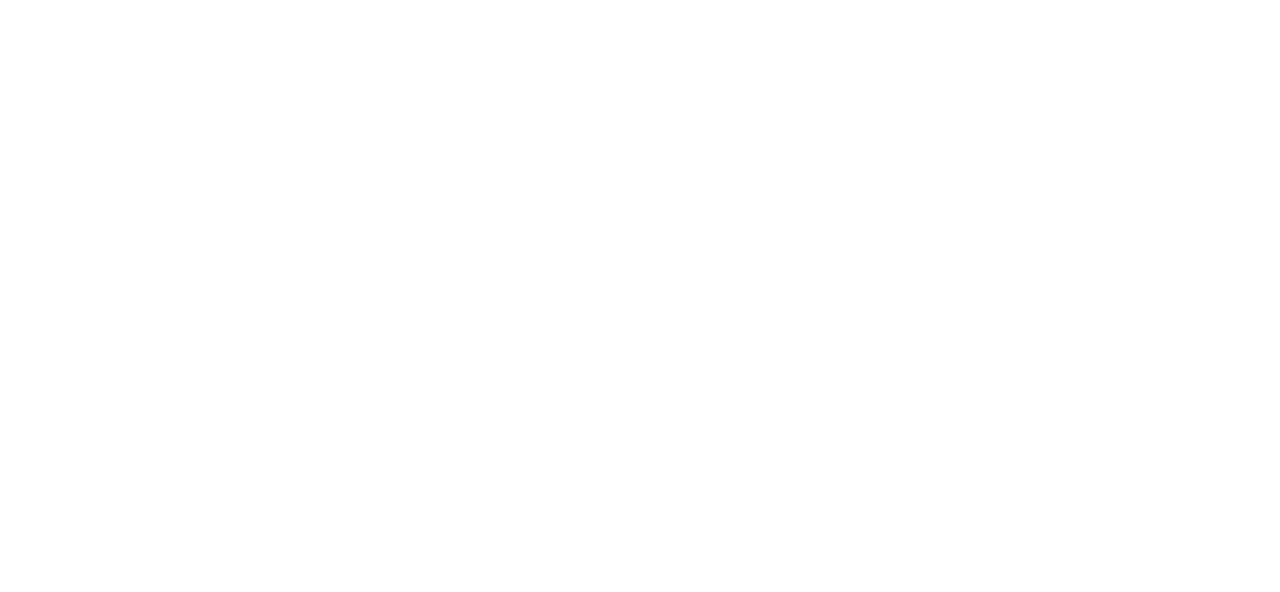
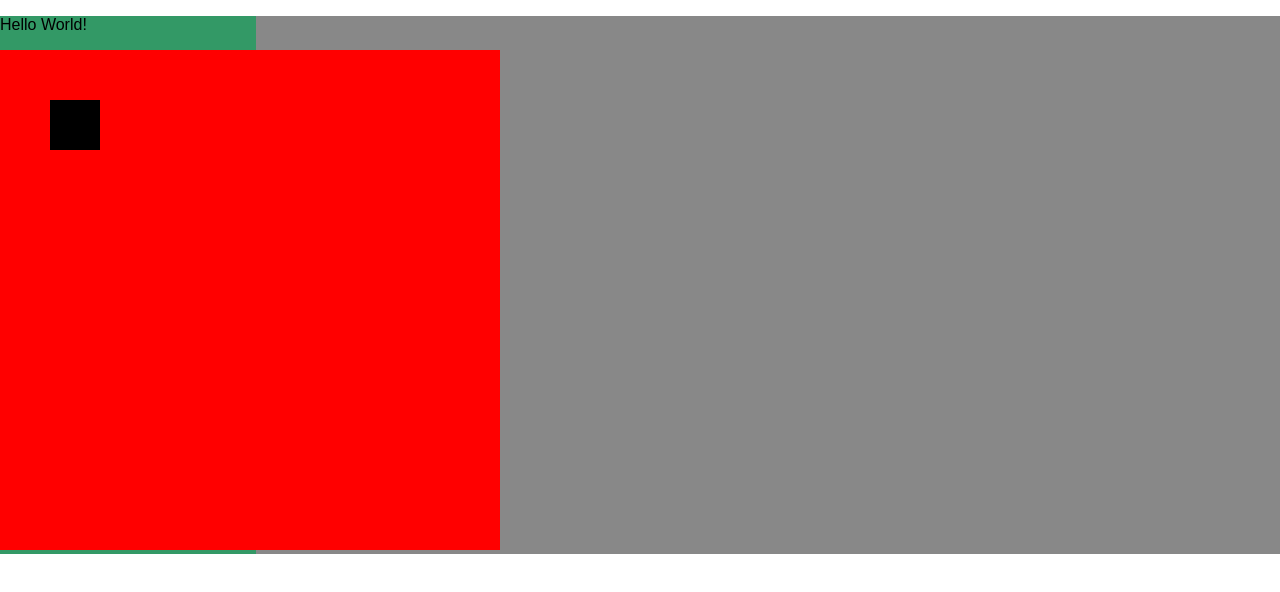
Before and after one commit to benBlueKeller/js-mouse, a React (Create React App) app: page / in a window 1280 px wide. Shown: the top 592 px of the page. Built offline with nearby package versions, Linux system fonts and the light colour scheme.

Commit message:
connected react to canvas

```diff
--- a/src/App.js
+++ b/src/App.js
@@ -6,11 +6,24 @@ import jsMouse from './js-mouse.js';
 
 
 class App extends Component {
+  componentDidMount() {
+    var can = this.refs.mCanvas
+    var ctx = can.getContext('2d');
+
+
+    ctx.fillRect(50,50,50,50);
+    console.log("HJ");
+  }
 
   render() {
     return (
       <div>
         <jsMouse />
+        <div className = "jsMouse">
+          <p> Hello World! </p>
+          <div id="frame" />
+          <canvas id="canvas1" ref="mCanvas" width="500" height="500"></canvas>
+        </div>
       </div>
     );
   }
--- a/src/js-mouse.css
+++ b/src/js-mouse.css
@@ -9,6 +9,7 @@ canvas {
 }
 
 .jsMouse {
+	background-color: #396;
 	height: 20%;
 	width: 20%;
 }
--- a/src/js-mouse.js
+++ b/src/js-mouse.js
@@ -4,20 +4,21 @@ import './js-mouse.css';
 class jsMouse extends Component {
 	constructor() {
 		super();
-
-		var can = document.getElementById('canvas1');
+/*
+		var can = window.document.getElementById('canvas1');
 		var ctx = can.getContext('2d');
 
 
 		ctx.fillRect(50,50,50,50);
-		console.log("HJ");
+		console.log("HJ");*/
 	}
 
 	render() {
 		return (
 			<div className = "jsMouse">
 				<p> Hello World! </p>
-				<canvas id="canvas1" width="500" height="500"></canvas>
+				<div className="frame" />
+				{/*canvas id="canvas1" width="500" height="500"></canvas>*/}
 			</div>
 		);
 	}
```
